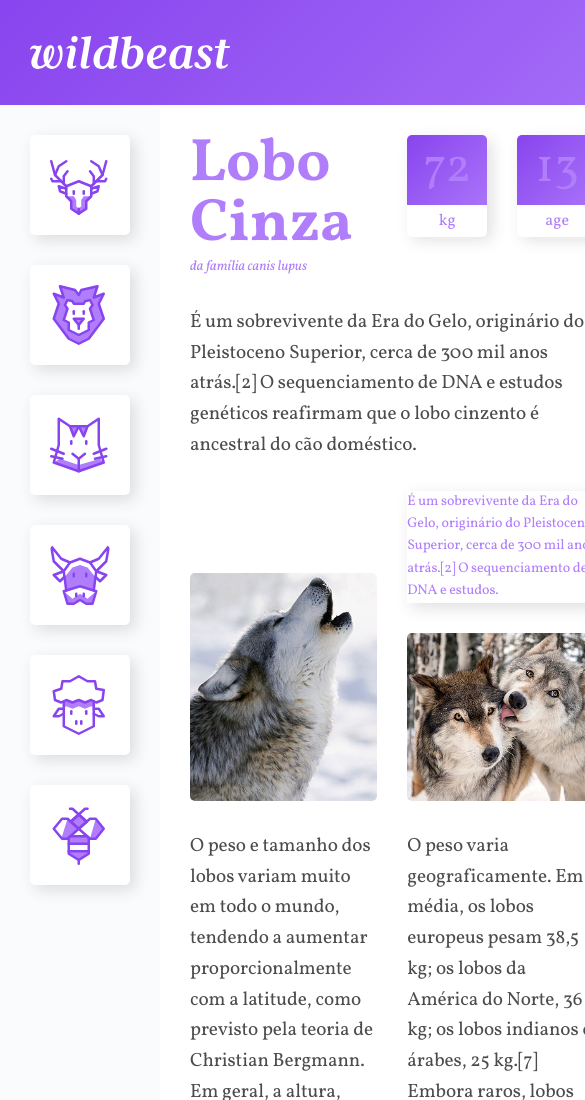
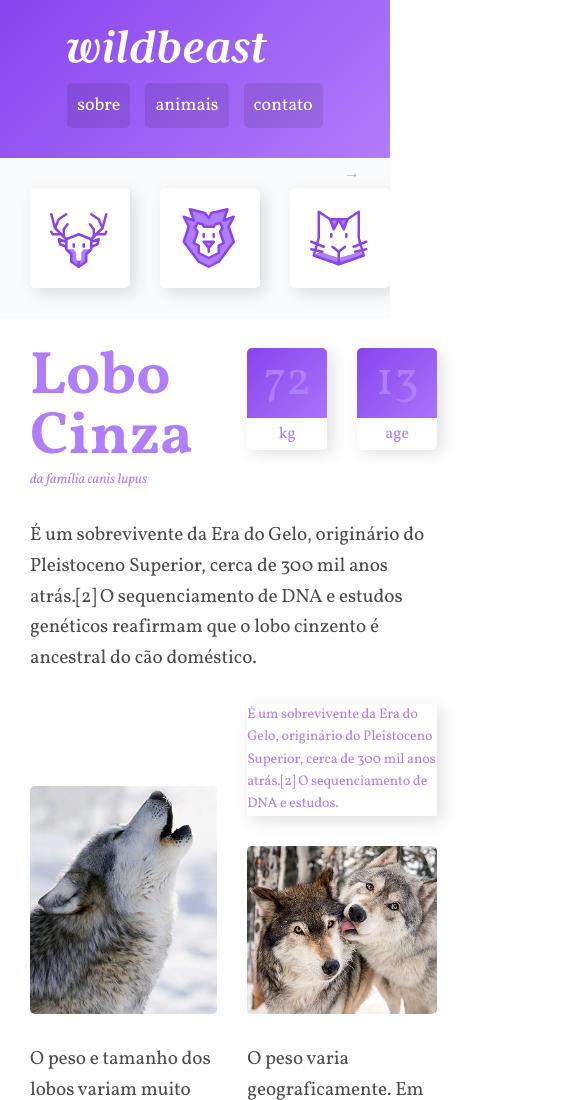
Before and after one commit to RenanCalvis/Wildbeast, a plain HTML site: page index.html in a window 390 px wide. Shown: the top 1100 px of the page, 585 px wide, since content can reach past the window. Drawn offline with Linux system fonts and the light colour scheme.

Commit message:
responsive menu

```diff
--- a/style.css
+++ b/style.css
@@ -25,6 +25,15 @@ img {
   max-width: 100%;
   width: 100%;
   border-radius: 5px;
+}
+
+@keyframes seta {
+  from {
+    right: 30px;
+  }
+  to {
+    right: 20px;
+  }
 }
 
 /* Layout Geral */
@@ -227,3 +236,60 @@ p {
   padding: 30px;
   text-align: center;
 }
+/*Responsiva*/
+@media (max-width: 1200px) {
+  .estrutura {
+    grid-template-areas:
+      "header header header"
+      "sidenav content content"
+      "sidenav anuncios anuncios"
+      "footer footer footer";
+  }
+}
+
+@media (max-width: 750px) {
+  .estrutura {
+    grid-template-columns: 100%;
+    grid-template-areas:
+      "header"
+      "sidenav"
+      "content"
+      "anuncios"
+      "footer";
+  }
+  .header {
+    grid-template-columns: auto;
+    justify-content: center;
+  }
+  .logo {
+    margin-bottom: 20px;
+  }
+  .header nav ul {
+    gap: 15px;
+  }
+
+  .sidenav {
+    position: relative;
+    overflow-x: auto;
+    -webkit-overflow-scrolling: touch;
+    -ms-overflow-style: -ms-autohiding-scrollbar;
+  }
+  .sidenav::after {
+    content: "→";
+    position: absolute;
+    top: 5px;
+    right: 30px;
+    color: rgba(0, 0, 0, 0.3);
+    animation: seta .5s ease-in 0s infinite alternate;
+  }
+  .sidenav ul {
+    display: flex;
+    gap: 30px;
+  }
+  .sidenav ul li {
+    flex: 1 0 16px;
+  }
+  .sidenav ul li a {
+    margin: 0;
+  }
+}
```
